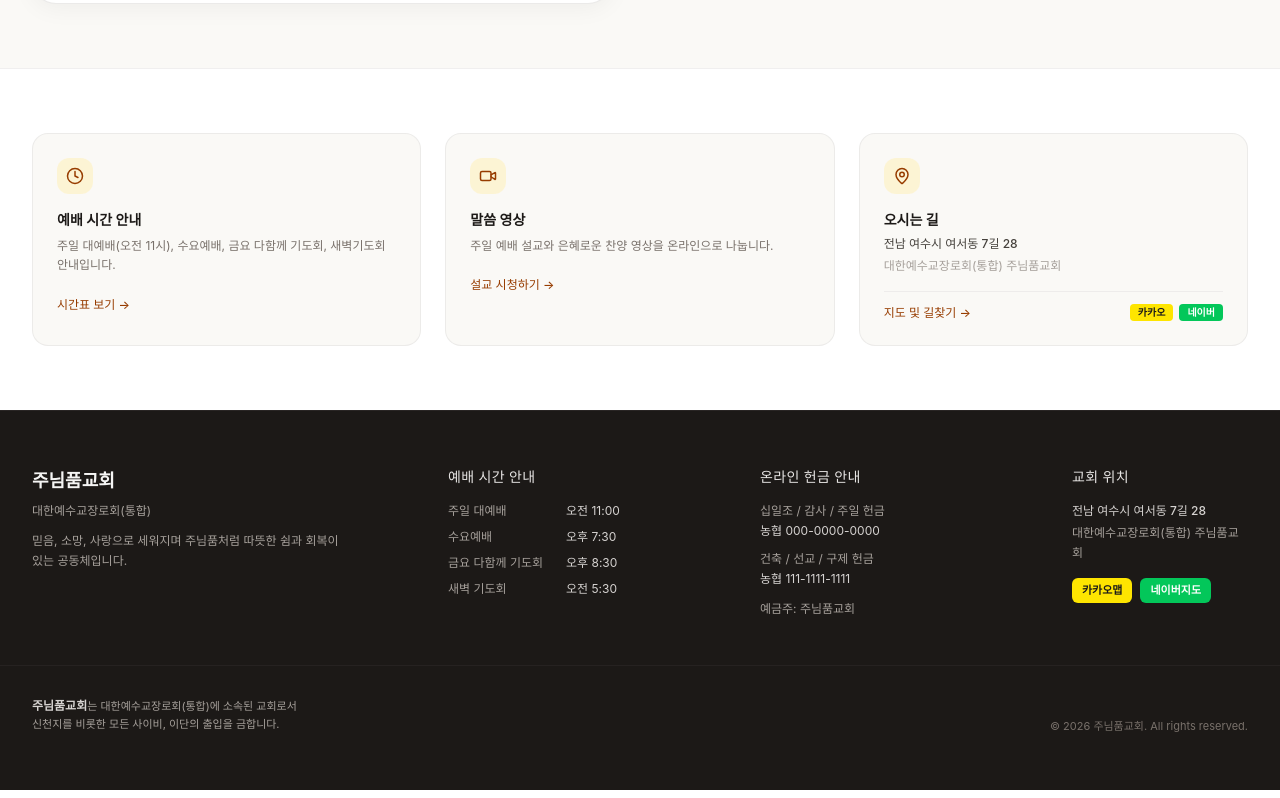
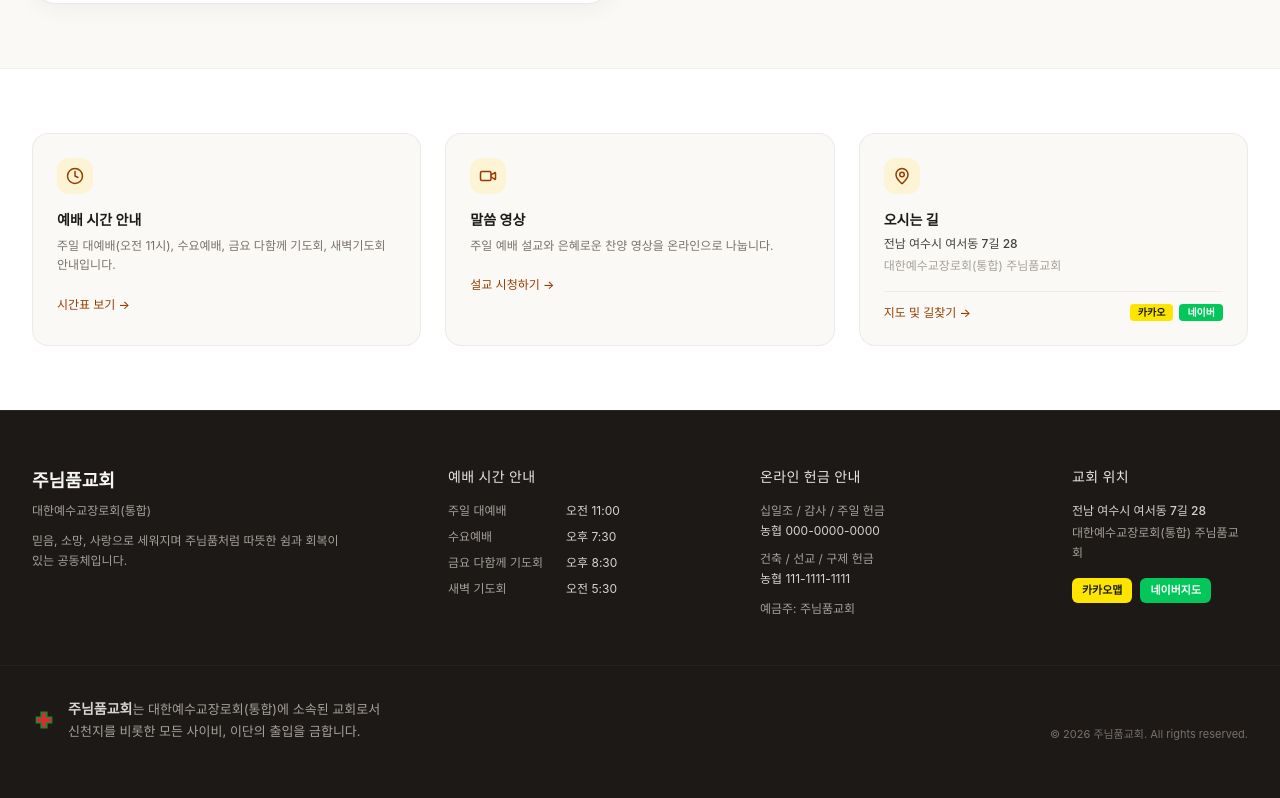
Before and after one commit to darkgentlejbs-max/junimpum_church, a Next.js app: page / in a window 1280 px wide. Shown: the part 740-1538 px from the top of the page. Built offline with nearby package versions, Linux system fonts and the light colour scheme; a web font is replaced by a local one.

Commit message:
Increase cult warning text size and add PCK logo placeholder

```diff
--- a/src/app/layout.tsx
+++ b/src/app/layout.tsx
@@ -117,9 +117,15 @@ export default function RootLayout({
           </div>
           <div className="container mx-auto px-4 sm:px-6 lg:px-8 mt-12 pt-8 border-t border-stone-800/80">
             <div className="flex flex-col lg:flex-row justify-between items-center lg:items-end gap-5">
-              <div className="text-[11px] text-stone-400 leading-relaxed text-center lg:text-left">
-                <span className="font-semibold text-stone-300 text-xs">주님품교회</span>는 대한예수교장로회(통합)에 소속된 교회로서<br className="hidden sm:block" />
-                신천지를 비롯한 모든 사이비, 이단의 출입을 금합니다.
+              <div className="flex items-center gap-3 text-[13px] text-stone-400 leading-relaxed text-center lg:text-left">
+                <svg className="w-6 h-6 flex-shrink-0 hidden sm:block" viewBox="0 0 100 100" fill="none" xmlns="http://www.w3.org/2000/svg">
+                  <path d="M35 15 H65 V35 H85 V65 H65 V85 H35 V65 H15 V35 H35 V15 Z" fill="#2E7D32"/>
+                  <path d="M42 22 H58 V42 H78 V58 H58 V78 H42 V58 H22 V42 H42 V22 Z" fill="#D32F2F"/>
+                </svg>
+                <div>
+                  <span className="font-semibold text-stone-300 text-[14px]">주님품교회</span>는 대한예수교장로회(통합)에 소속된 교회로서<br className="hidden sm:block" />
+                  신천지를 비롯한 모든 사이비, 이단의 출입을 금합니다.
+                </div>
               </div>
               <div className="text-[11px] text-stone-500 text-center lg:text-right">
                 © {new Date().getFullYear()} 주님품교회. All rights reserved.
```
